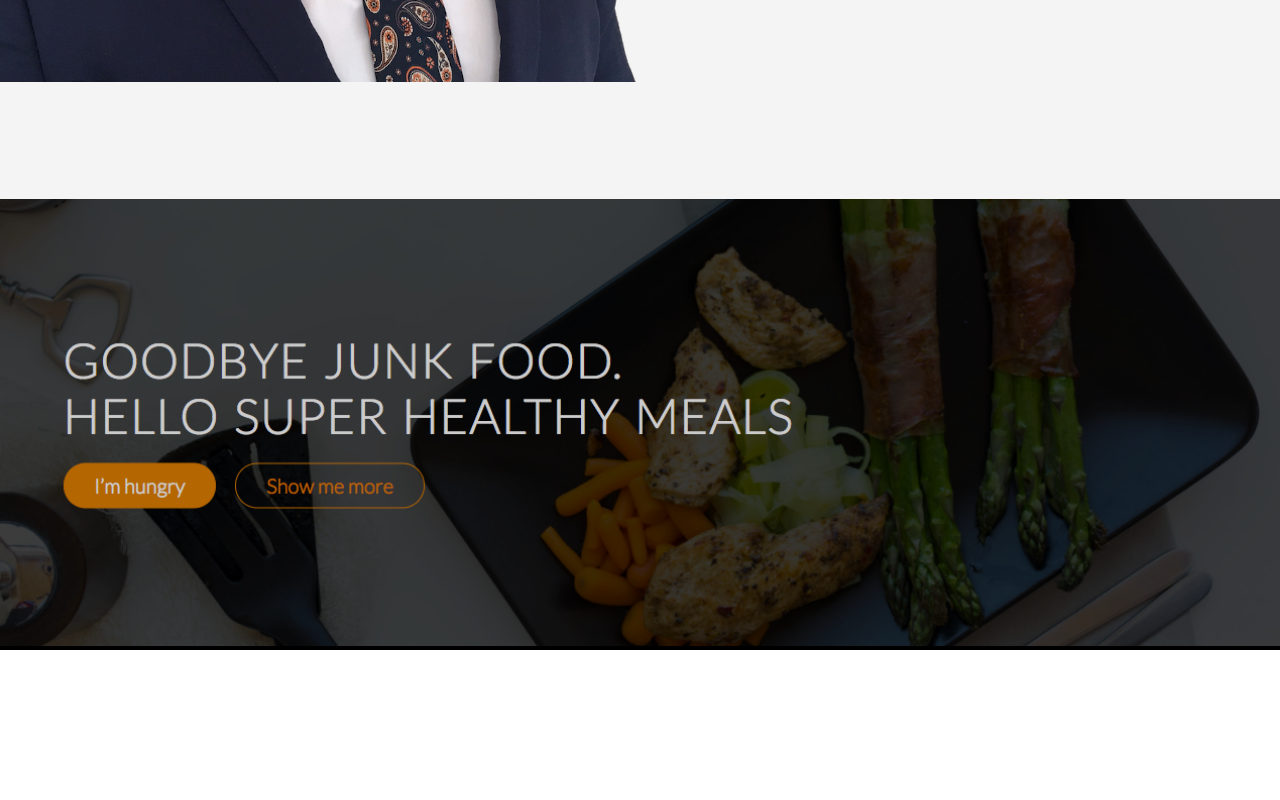
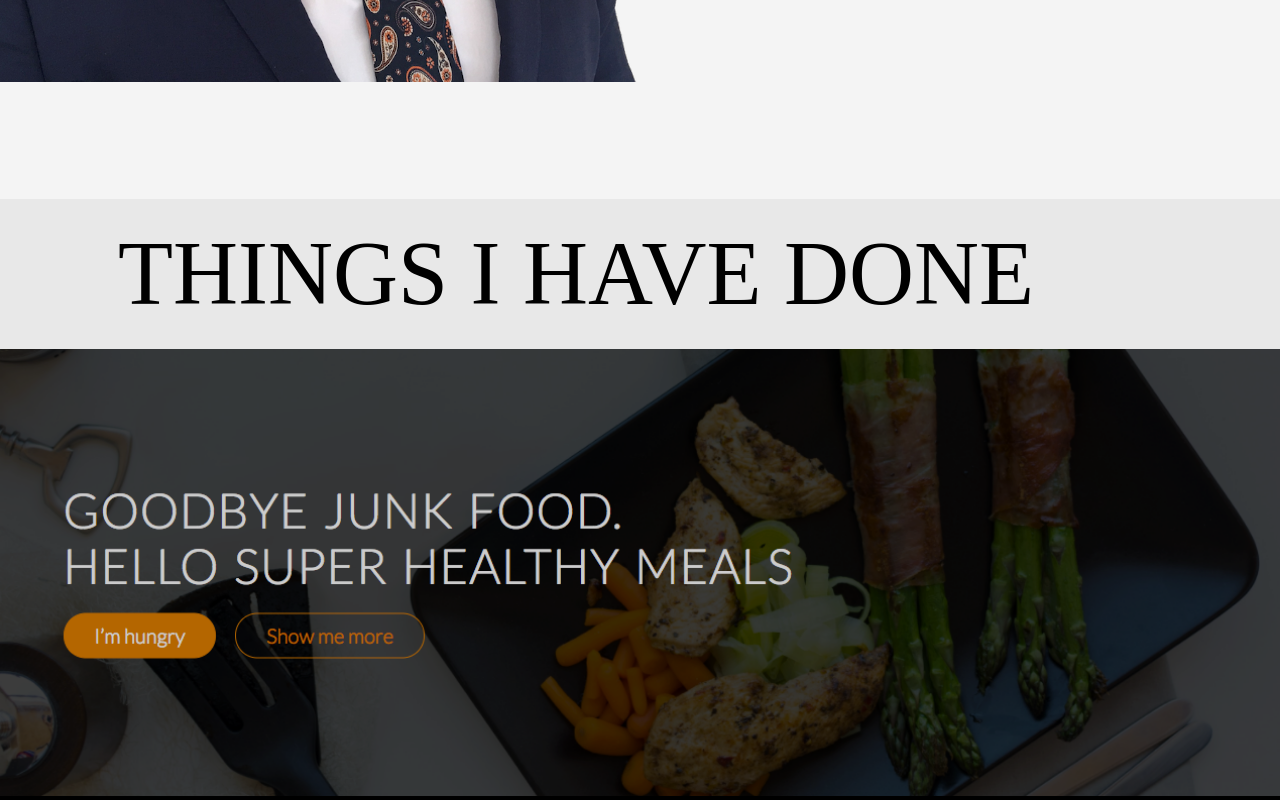
Before and after one commit to Unsentletter/update-personal-profile, a plain HTML site: page index.html in a window 1280 px wide. Shown: the part 601-1401 px from the top of the page. Before the commit the page ends 1251 px from the top, so only its background shows below. Drawn offline with Linux system fonts and the light colour scheme.

Commit message:
landing page updated and heading added to portfolio section

```diff
--- a/index.html
+++ b/index.html
@@ -22,7 +22,12 @@
       </div>
     </section>
 
-    <section>
+    <section class="portfolio">
+      <div class="portfolio-heading">
+        <div class="heading-text">
+          THINGS I HAVE DONE
+        </div>
+      </div>
       <figure class="link-photo">
         <a href="https://evening-coast-86100.herokuapp.com/index.html"><img src="styles/imgs/omnifoods.png" alt="me" /></a>
       </figure>
--- a/styles/styles.css
+++ b/styles/styles.css
@@ -38,15 +38,27 @@ h1 {
   margin-top: 5px;
   background-repeat: no-repeat;
 }
-.left-column:hover {
-  opacity: 0.9;
-}
 
 .link-photo {
   width: 100%;
   margin: 0;
   overflow: hidden;
   background-color: #000;
+}
+
+.portfolio {
+  background-color: #e8e8e8;
+}
+
+.portfolio-heading {
+  height: 150px;
+}
+
+.heading-text {
+  line-height: 150px;
+  text-align: center;
+  width: 90vw;
+  font-size: 90px;
 }
 
 img {
```
